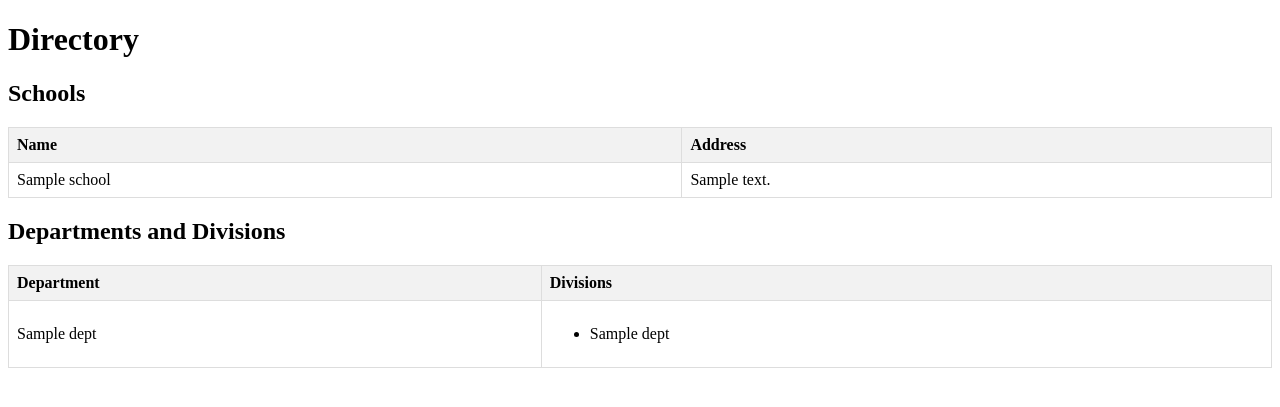
After one commit to sarahpark2001/cs4111-project1, a Flask app: template webserver/templates/school_dept_info.html in a window 1280 px wide. The commit adds this page. Shown: the top 407 px of the page. Run offline with Flask 2, Linux system fonts and the light colour scheme; the template is opened without the code that fills it: most values are stand-ins (such as "Sample title", 1, 10 or a date in 2020); parts of the project's set-up code (start-up, migrations or seed data) failed here and were passed over.

Commit message:
add schools, div, depts

```diff
--- a/webserver/server.py
+++ b/webserver/server.py
@@ -1105,6 +1105,38 @@ def all_events():
 
     return render_template('all_events.html', events=events, participants=participants)
 
+@app.route('/school_dept_info_student')
+def school_dept_info():
+    if 'user_id' not in session:
+        return redirect('/login')
+
+    school_query = """
+        SELECT school_name, address
+        FROM shp2156.schools
+        ORDER BY school_name
+    """
+    schools = g.conn.execute(school_query).fetchall()
+
+    dept_query = """
+        SELECT dept_name
+        FROM shp2156.departments
+        ORDER BY dept_name
+    """
+    departments = g.conn.execute(dept_query).fetchall()
+
+    dept_div = {}
+    for dept in departments:
+        dept_name = dept['dept_name']
+        div_query = """
+            SELECT div_name
+            FROM shp2156.division_belongs
+            WHERE dept_name = %s
+            ORDER BY div_name
+        """
+        dept_div[dept_name] = g.conn.execute(div_query, (dept_name,)).fetchall()
+
+    return render_template('school_dept_info.html', schools=schools, departments=departments, dept_div=dept_div)
+
 
 if __name__ == "__main__":
   import click
--- /dev/null
+++ b/webserver/templates/school_dept_info.html
@@ -0,0 +1,57 @@
+<!DOCTYPE html>
+<html lang="en">
+<head>
+    <meta charset="UTF-8">
+    <title>Schools, Departments, Divisions</title>
+    <style>
+        table { width: 100%; border-collapse: collapse; margin-bottom: 20px; }
+        th, td { border: 1px solid #ddd; padding: 8px; text-align: left; }
+        th { background-color: #f2f2f2; }
+    </style>
+</head>
+<body>
+    <h1>Directory</h1>
+
+    <h2>Schools</h2>
+    <table>
+        <thead>
+            <tr>
+                <th>Name</th>
+                <th>Address</th>
+            </tr>
+        </thead>
+        <tbody>
+            {% for school in schools %}
+            <tr>
+                <td>{{ school.name }}</td>
+                <td>{{ school.address }}</td>
+            </tr>
+            {% endfor %}
+        </tbody>
+    </table>
+
+    <h2>Departments and Divisions</h2>
+    <table>
+        <thead>
+            <tr>
+                <th>Department</th>
+                <th>Divisions</th>
+            </tr>
+        </thead>
+        <tbody>
+            {% for dept in depts %}
+            <tr>
+                <td>{{ dept.name }}</td>
+                <td>
+                    <ul>
+                        {% for div in depts[dept.name] %}
+                        <li>{{ div.name }}</li>
+                        {% endfor %}
+                    </ul>
+                </td>
+            </tr>
+            {% endfor %}
+        </tbody>
+    </table>
+</body>
+</html>
--- a/webserver/templates/student_dashboard.html
+++ b/webserver/templates/student_dashboard.html
@@ -44,6 +44,7 @@
         <a href="/rsvp" class="button">Event RSVP</a>
         <a href="/invite" class="button">Invite Divisions</a>
         <a href="/edit_student" class="button">Update My Info</a>
+        <a href="/school_dept_info" class="button">Schools, Departments, Divisions</a>
 
         <form action="/logout" method="post" style="display:inline;">
             <button type="submit" class="button" style="background-color: #f44336;">Logout</button>
```
Also changed, not shown: webserver/templates/staff_dashboard.html (+5 -4 lines).
